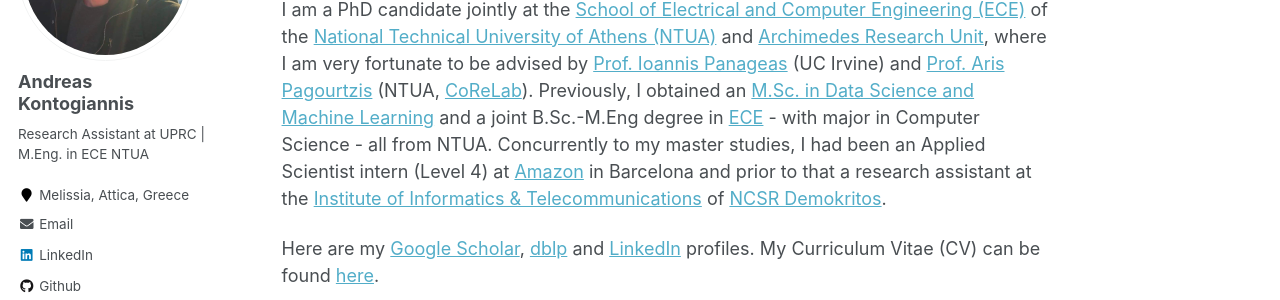
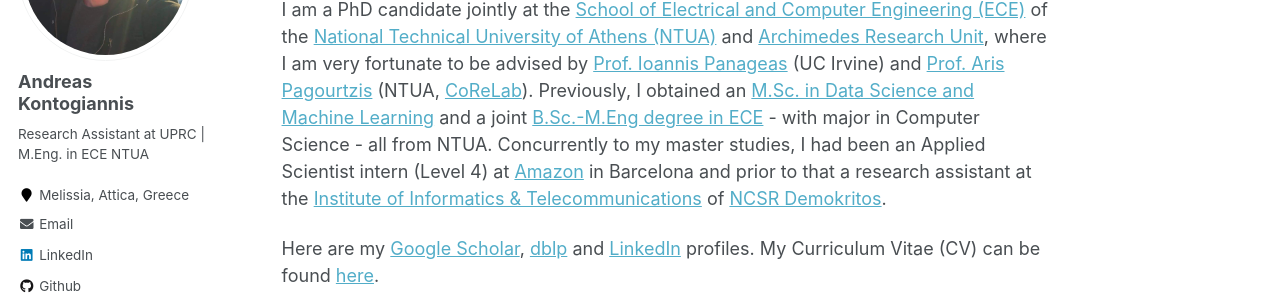
Before and after one commit to ddaedalus/ddaedalus.github.io, a Jekyll site: the page built from _pages/about.md, in a window 1280 px wide and 1027 px high. Shown: the part 232-532 px from the top of the window. Built offline with Jekyll 4.4.1, drawn with Linux system fonts in a browser that asks for light colours.

```diff
--- a/_pages/about.md
+++ b/_pages/about.md
@@ -9,7 +9,7 @@ redirect_from:
 ---
 ## About me
 
-I am a PhD candidate jointly at the [School of Electrical and Computer Engineering (ECE)](https://www.ece.ntua.gr/en) of the [National Technical University of Athens (NTUA)](https://www.ntua.gr/en/) and [Archimedes Research Unit](https://archimedesai.gr/en/), where I am very fortunate to be advised by [Prof. Ioannis Panageas](https://panageas.github.io/) (UC Irvine) and [Prof. Aris Pagourtzis](https://www.ece.ntua.gr/en/staff/79) (NTUA, [CoReLab](https://corelab.ntua.gr/index.html)). Previously, I obtained an [M.Sc. in Data Science and Machine Learning](https://dsml.ece.ntua.gr/en) and a joint B.Sc.-M.Eng degree in [ECE](https://www.ece.ntua.gr/en/undergraduate/info) - with major in Computer Science - all from NTUA. Concurrently to my master studies, I had been an Applied Scientist intern (Level 4) at [Amazon](https://www.amazon.science/) in Barcelona and prior to that a research assistant at the [Institute of Informatics & Telecommunications](https://www.iit.demokritos.gr/el/about-the-institute/) of [NCSR Demokritos](https://www.demokritos.gr/).
+I am a PhD candidate jointly at the [School of Electrical and Computer Engineering (ECE)](https://www.ece.ntua.gr/en) of the [National Technical University of Athens (NTUA)](https://www.ntua.gr/en/) and [Archimedes Research Unit](https://archimedesai.gr/en/), where I am very fortunate to be advised by [Prof. Ioannis Panageas](https://panageas.github.io/) (UC Irvine) and [Prof. Aris Pagourtzis](https://www.ece.ntua.gr/en/staff/79) (NTUA, [CoReLab](https://corelab.ntua.gr/index.html)). Previously, I obtained an [M.Sc. in Data Science and Machine Learning](https://dsml.ece.ntua.gr/en) and a joint [B.Sc.-M.Eng degree in ECE](https://www.ece.ntua.gr/en/undergraduate/info) - with major in Computer Science - all from NTUA. Concurrently to my master studies, I had been an Applied Scientist intern (Level 4) at [Amazon](https://www.amazon.science/) in Barcelona and prior to that a research assistant at the [Institute of Informatics & Telecommunications](https://www.iit.demokritos.gr/el/about-the-institute/) of [NCSR Demokritos](https://www.demokritos.gr/).
 
 Here are my [Google Scholar](https://scholar.google.nl/citations?hl=en&user=nBFso2IAAAAJ), [dblp](https://dblp.org/pid/309/6039.html) and [LinkedIn](https://www.linkedin.com/in/andreas-kontogiannis-2405a3176/) profiles. My Curriculum Vitae (CV) can be found [here](https://github.com/ddaedalus/ddaedalus.github.io/blob/master/files/cv_kontogiannis_andreas_.pdf).
 
```
